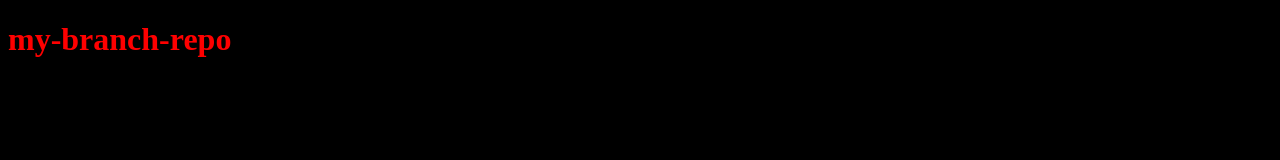
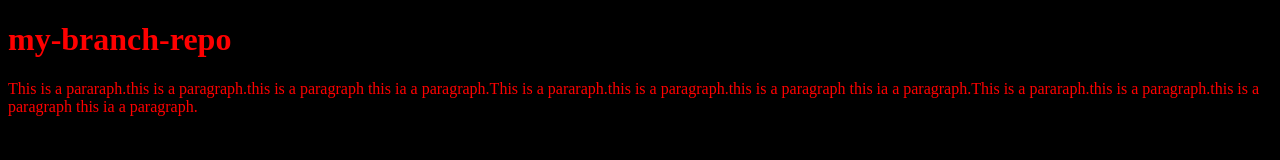
Before and after one commit to Naim-Rana/my-branch-repo, a plain HTML site: page index.html in a window 1280 px wide. Drawn offline with Linux system fonts and the light colour scheme.

Commit message:
added paragraph

```diff
--- a/index.html
+++ b/index.html
@@ -9,5 +9,7 @@
 </head>
 <body>
     <h1>my-branch-repo</h1>
+    <p>This is a pararaph.this is a paragraph.this is a paragraph this ia a paragraph.This is a pararaph.this is a paragraph.this is a paragraph this ia a paragraph.This is a pararaph.this is a paragraph.this is a paragraph this ia a paragraph.</p>
+
 </body>
 </html>
```
